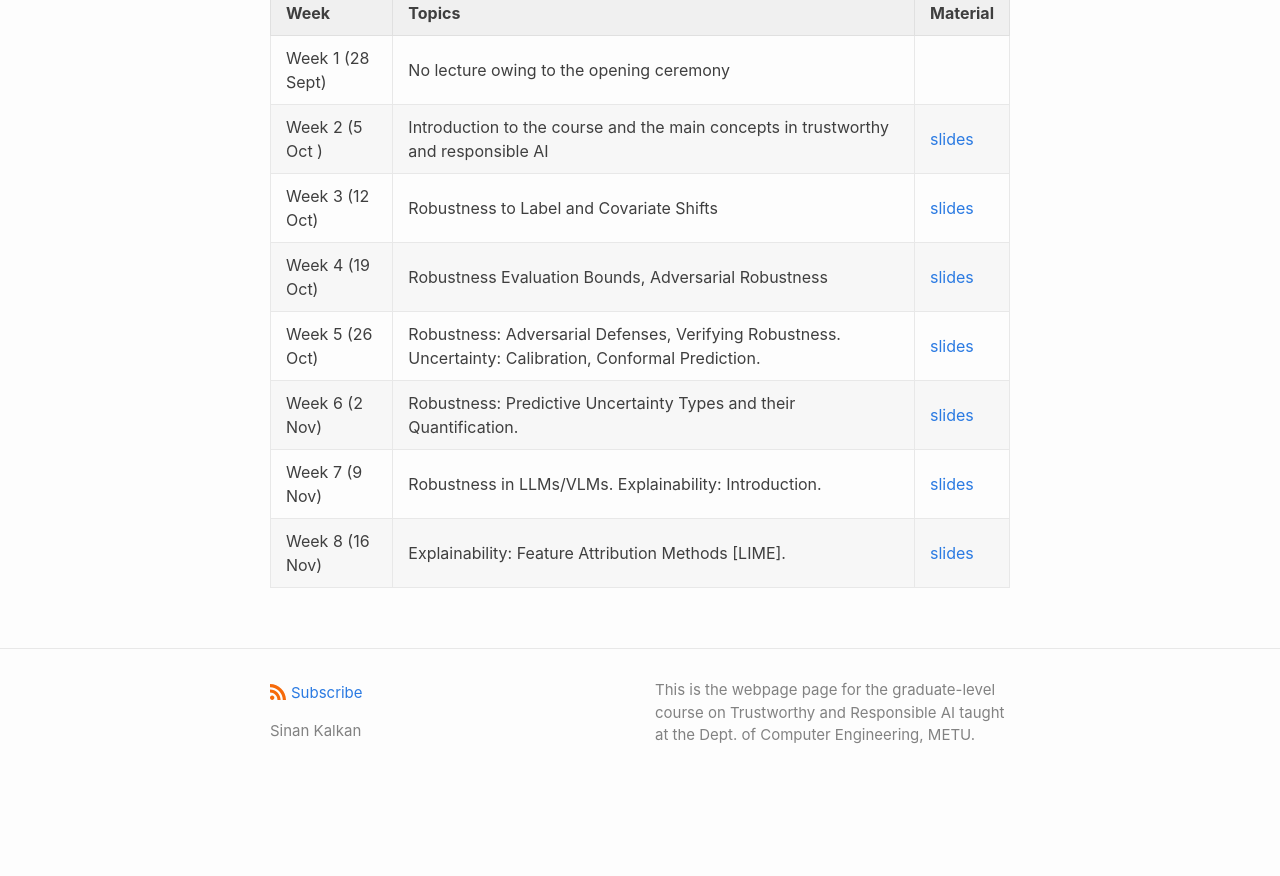
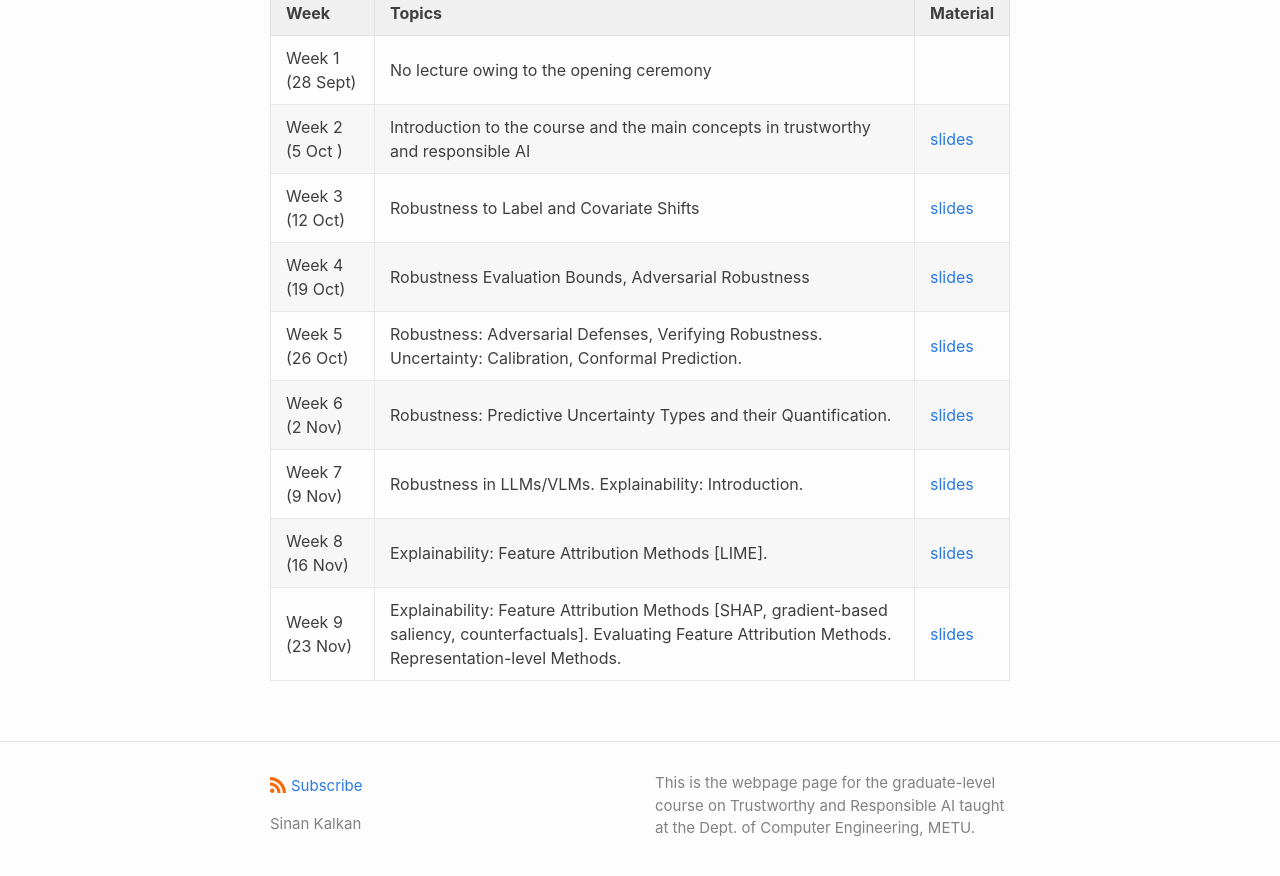
Before and after one commit to metu-trai/metu-trai.github.io, a Jekyll site: the page built from index.md, in a window 1280 px wide and 900 px high, scrolled down 1188 px. Shown: the top 876 px of the window. Built offline with Jekyll 4.4.1, drawn with Linux system fonts in a browser that asks for light colours; our own code applies the rules of GitHub Pages for plain Markdown files; before the commit the page ends 1995 px from its top, so only the background shows below that.

Commit message:
Update index.md

```diff
--- a/index.md
+++ b/index.md
@@ -151,3 +151,4 @@ The syllabus for the course is available <a href="CENG7880_Fall2026_Syllabus.pdf
 | Week 6 (2 Nov)  | Robustness: Predictive Uncertainty Types and their Quantification.   | <a href="./slides/CENG7880_week6.pdf">slides</a> |
 | Week 7 (9 Nov)  | Robustness in LLMs/VLMs. Explainability: Introduction.   | <a href="./slides/CENG7880_week7.pdf">slides</a> |
 | Week 8 (16 Nov)  | Explainability: Feature Attribution Methods [LIME].   | <a href="./slides/CENG7880_week8.pdf">slides</a> |
+| Week 9 (23 Nov)  | Explainability: Feature Attribution Methods [SHAP, gradient-based saliency, counterfactuals]. Evaluating Feature Attribution Methods. Representation-level Methods.   | <a href="./slides/CENG7880_week9.pdf">slides</a> |
```
